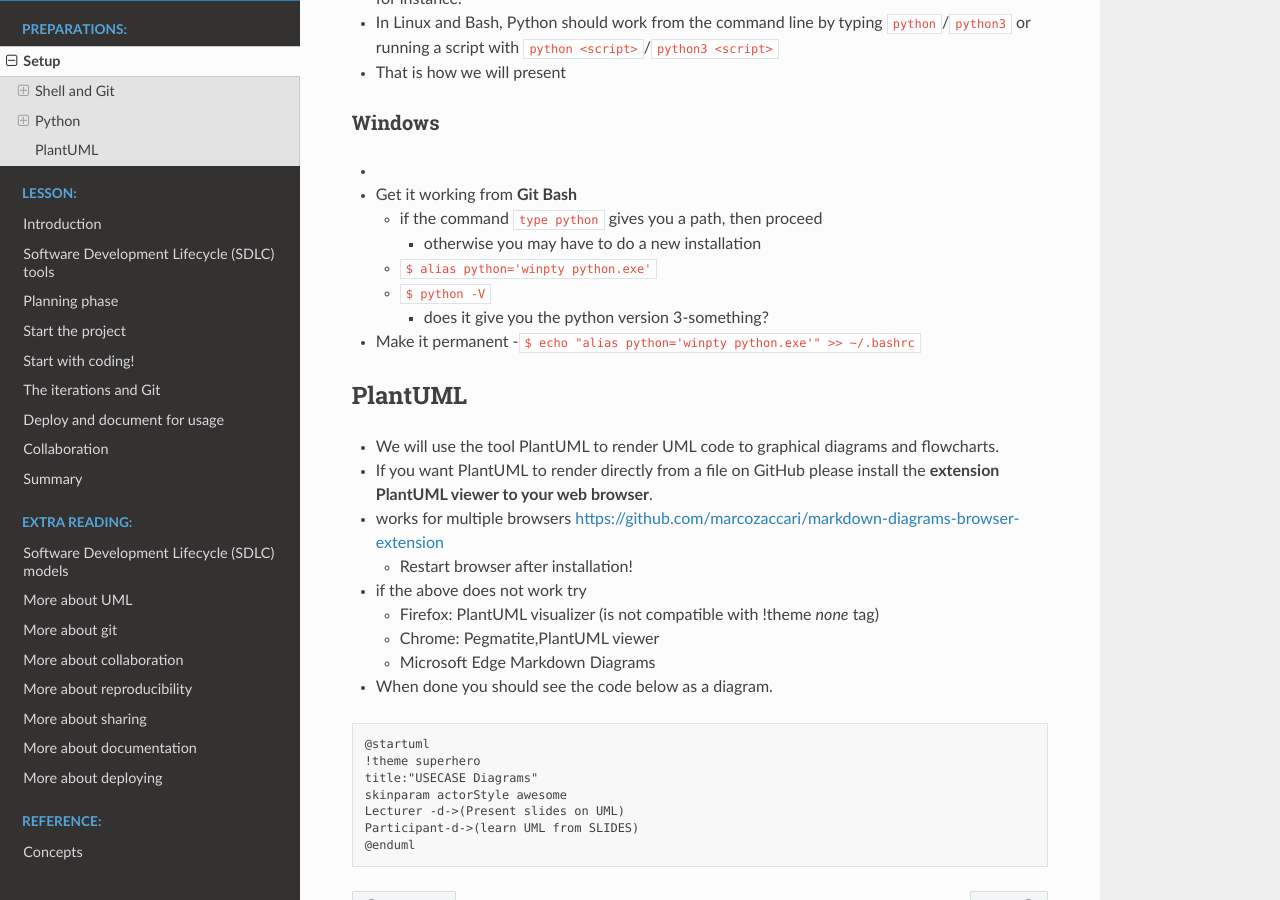
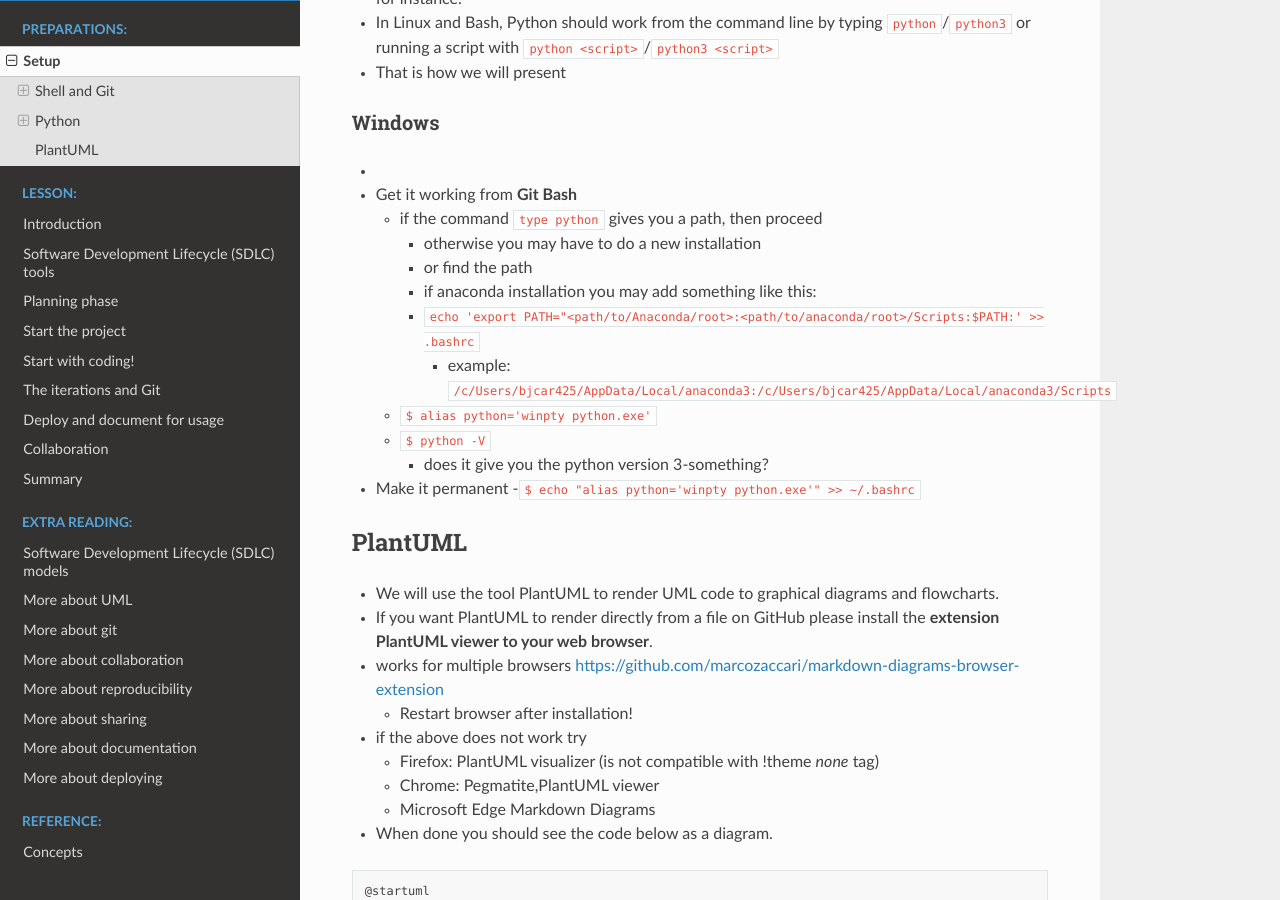
Before and after one commit to UPPMAX/programming_formalisms_intro, a Sphinx documentation site: the page built from doc/setup.md, in a window 1280 px wide and 900 px high, scrolled down 1766 px. Built offline with Sphinx 7.4.7 and the Read the Docs theme 2.0.0, drawn with Linux system fonts in a browser that asks for light colours; pages that are not in the unit, such as notebooks, are missing from menus.

Commit message:
setup.md scratch python +gitbash

```diff
--- a/doc/setup.md
+++ b/doc/setup.md
@@ -86,6 +86,10 @@
 - Get it working from **Git Bash**
   - if the command ``type python`` gives you a path, then proceed
     - otherwise you may have to do a new installation
+    - or find the path
+    - if anaconda installation you may add something like this:
+    - ``echo 'export PATH="<path/to/Anaconda/root>:<path/to/anaconda/root>/Scripts:$PATH:' >> .bashrc``
+      - example:  ``/c/Users/bjcar425/AppData/Local/anaconda3:/c/Users/bjcar425/AppData/Local/anaconda3/Scripts``
   - ``$ alias python='winpty python.exe'``
   - ``$ python -V``
     - does it give you the python version 3-something?
```
